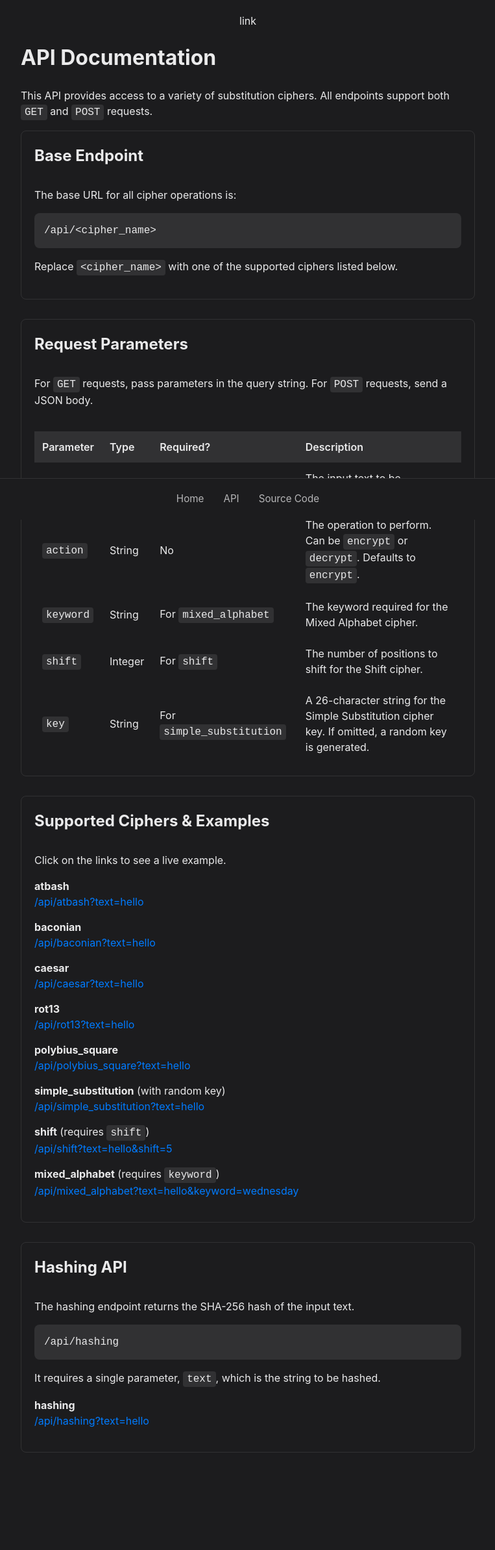
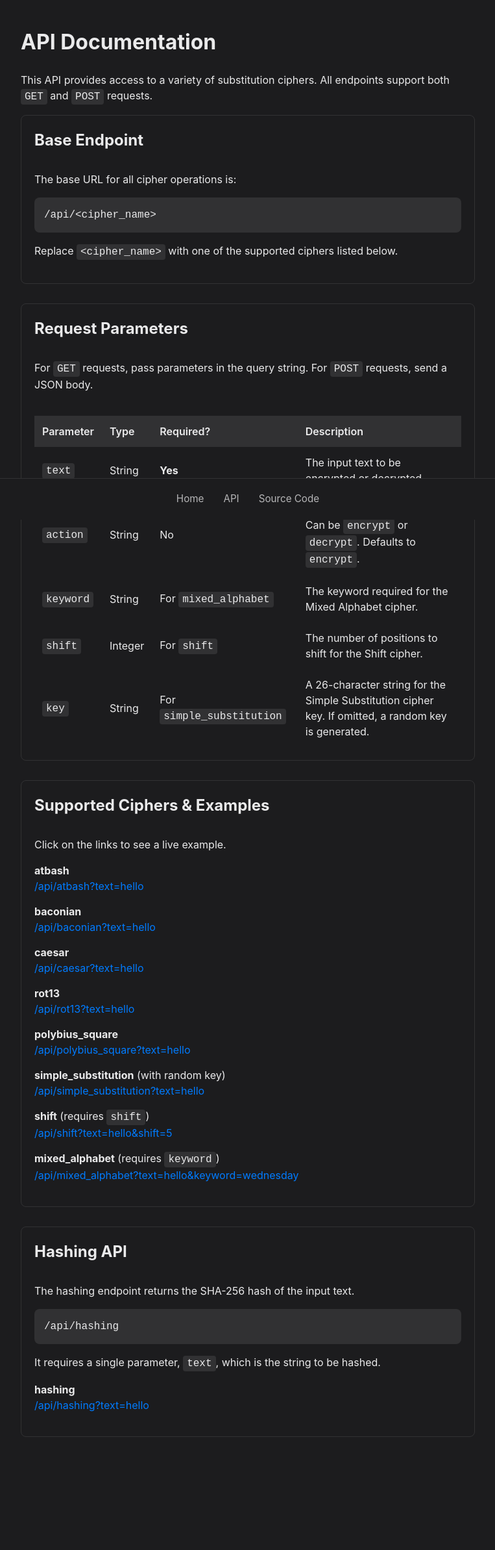
Before and after one commit to Sarthac/crypto-assignment, a Flask app: page /api in a window 1280 px wide. Shown: the whole page at 65% size, without its empty margins (258-1021 px from the left). After the commit the page ends 2212 px from the top, so only its background shows below. Run offline with Flask 3, Linux system fonts and the light colour scheme.

Commit message:
link text was floting on the screen

```diff
--- a/templates/base.html
+++ b/templates/base.html
@@ -13,7 +13,6 @@
     <link rel="shortcut icon" href="{{ url_for('static', filename='favicon.ico') }}">
     <link rel="stylesheet" href="{{ url_for('static', filename='css/dark.css') }}">
     <link rel="stylesheet" href="{{ url_for('static', filename='css/style.css') }}">
-    link
 </head>
 
 <body>
```
